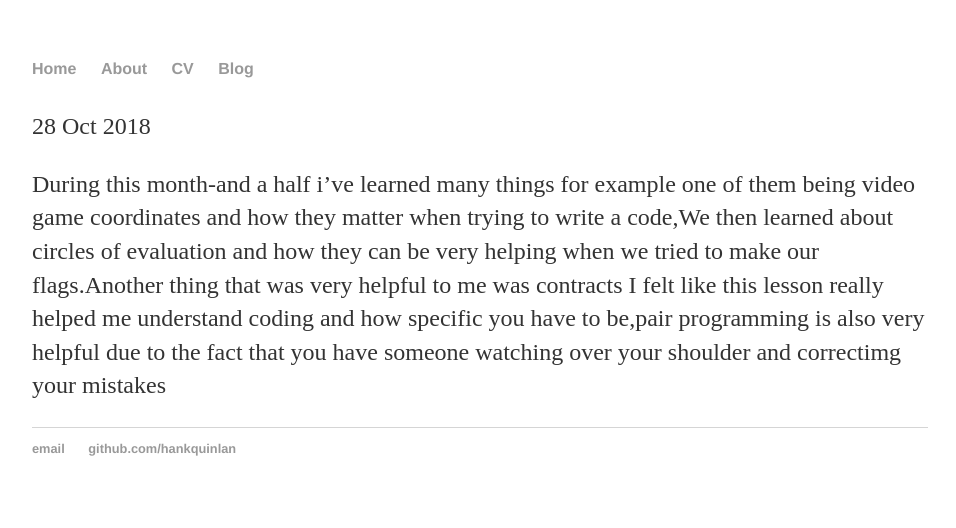
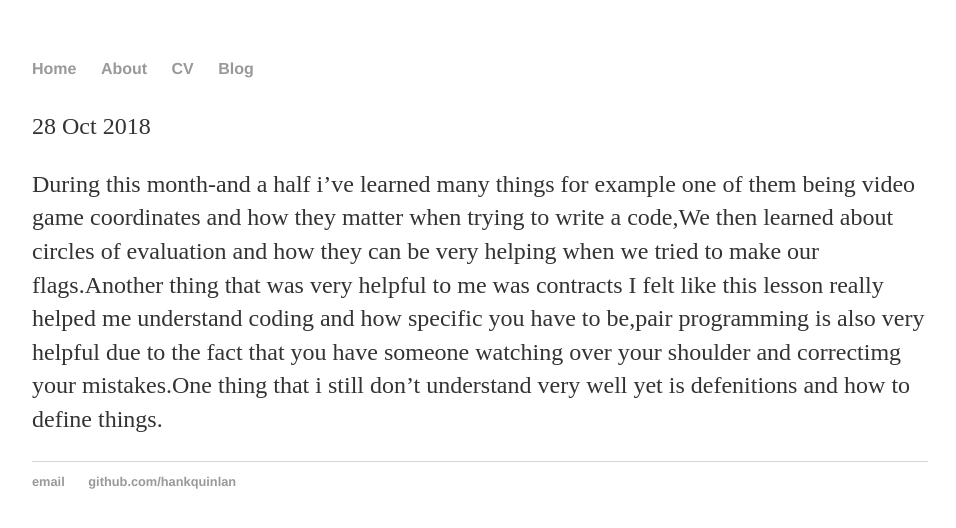
Before and after one commit to vianelkac0557/vianelkac0557.github.io, a Jekyll site: the page built from _posts/2018-10-26-weekly-reflection.md, in a window 1280 px wide. Shown: the top 528 px of the page, without its empty margins (160-1116 px from the left). Built offline with Jekyll 4.4.1, drawn with Linux system fonts in a browser that asks for light colours; our own code applies the rules of GitHub Pages for plain Markdown files.

Commit message:
Update 2018-10-26-weekly-reflection.md

```diff
--- a/_posts/2018-10-26-weekly-reflection.md
+++ b/_posts/2018-10-26-weekly-reflection.md
@@ -3,4 +3,4 @@ layout:post
 tittle:"my reflection"
 date:2018-10-26
 ---
-During this month-and a half i've learned many things for example one of them being video game coordinates and how they matter when trying to write a code,We then learned about circles of evaluation and how they can be very helping when we tried to make our flags.Another thing that was very helpful to me was contracts I felt like this lesson really helped me understand coding and how specific you have to be,pair programming is also very helpful due to the fact that you have someone watching over your shoulder and correctimg your mistakes
+During this month-and a half i've learned many things for example one of them being video game coordinates and how they matter when trying to write a code,We then learned about circles of evaluation and how they can be very helping when we tried to make our flags.Another thing that was very helpful to me was contracts I felt like this lesson really helped me understand coding and how specific you have to be,pair programming is also very helpful due to the fact that you have someone watching over your shoulder and correctimg your mistakes.One thing that i still don't understand very well yet is defenitions and how to define things.
```
